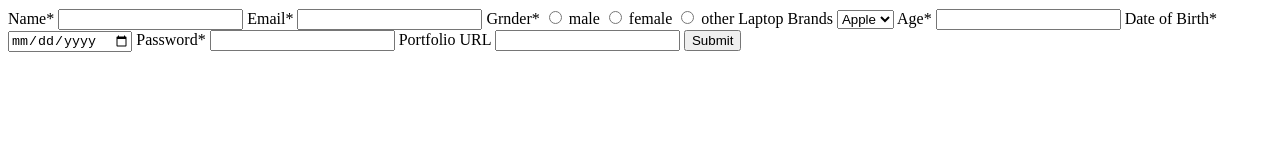
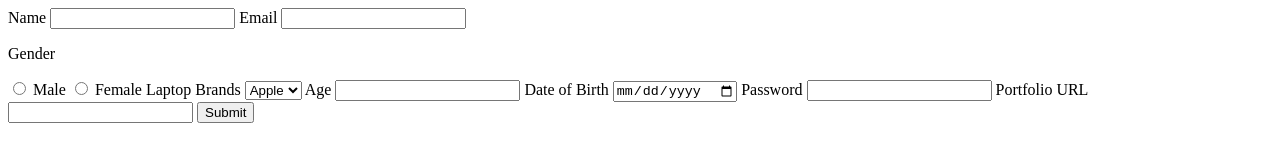
Before and after one commit to acciojob/job-app-form-JYOTIPATIL-hub, a website: page main.html in a window 1280 px wide. Drawn offline with Linux system fonts and the light colour scheme.

Commit message:
created a submission

```diff
--- a/main.html
+++ b/main.html
@@ -8,35 +8,38 @@
 
 <body>
 	<!-- the entire body must be written by student -->
-	<form method="post">
-		<label for="name">Name*</label>
-		<input type="text" id="name" name="name" required>
-		<label for="email">Email*</label>
-		<input type="text" id="email" name="eamil" required>
-		<label>Grnder*</label>
-		<input type="radio" id="male" name="gender" value="male"required>
-		<label for="male">male</label>
-		<input type="radio" id="female" name="gender" value="female" required>
-		<label for="female">female</label>
-		<input type="radio" id="other" name="gender"  value="other" required>
-       <label for="other">other</label>
+	<form method="POST">
+  <label for="name">Name</label>
+  <input type="text" id="name" required>
 
-		<label for="laptop-brands">Laptop Brands</label>
-<select id="laptop" >
-    <option >Apple</option>
+  <label for="email">Email</label>
+  <input type="email" id="email" required>
+
+  <p>Gender</p>
+  <input type="radio" id="male" name="gender" required>
+  <label for="male">Male</label>
+  <input type="radio" id="female" name="gender" required>
+  <label for="female">Female</label>
+
+  <label for="laptop">Laptop Brands</label>
+  <select id="laptop">
+    <option>Apple</option>
     <option>Asus</option>
-    <option>Hp</option>
-</select>
+    <option>HP</option>
+  </select>
 
+  <label for="age">Age</label>
+  <input type="number" id="age" required>
 
-		<label for="age">Age*</label>
-		<input type="number" id="age" name="age"   required>
-		  <label for="dob">Date of Birth*</label>
-  <input type="date" id="dob" name="dob" required>
-  <label for="password">Password*</label>
-  <input type="password" id="password" name="password" required>
+  <label for="dob">Date of Birth</label>
+  <input type="date" id="dob" required>
+
+  <label for="password">Password</label>
+  <input type="password" id="password" required>
+
   <label for="portfolio">Portfolio URL</label>
-  <input type="url" id="portfolio" name="portfolio">
+  <input type="url" id="portfolio">
+
   <button type="submit">Submit</button>
 </form>
 
```
